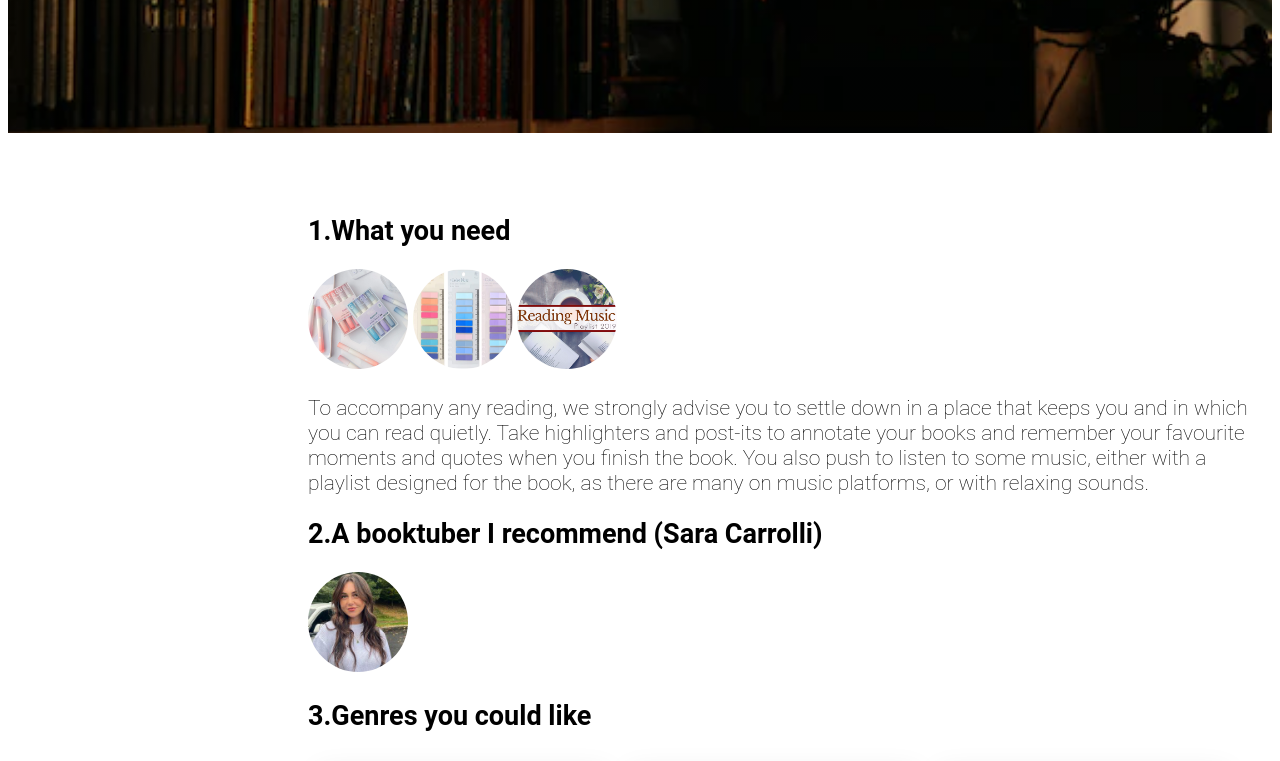
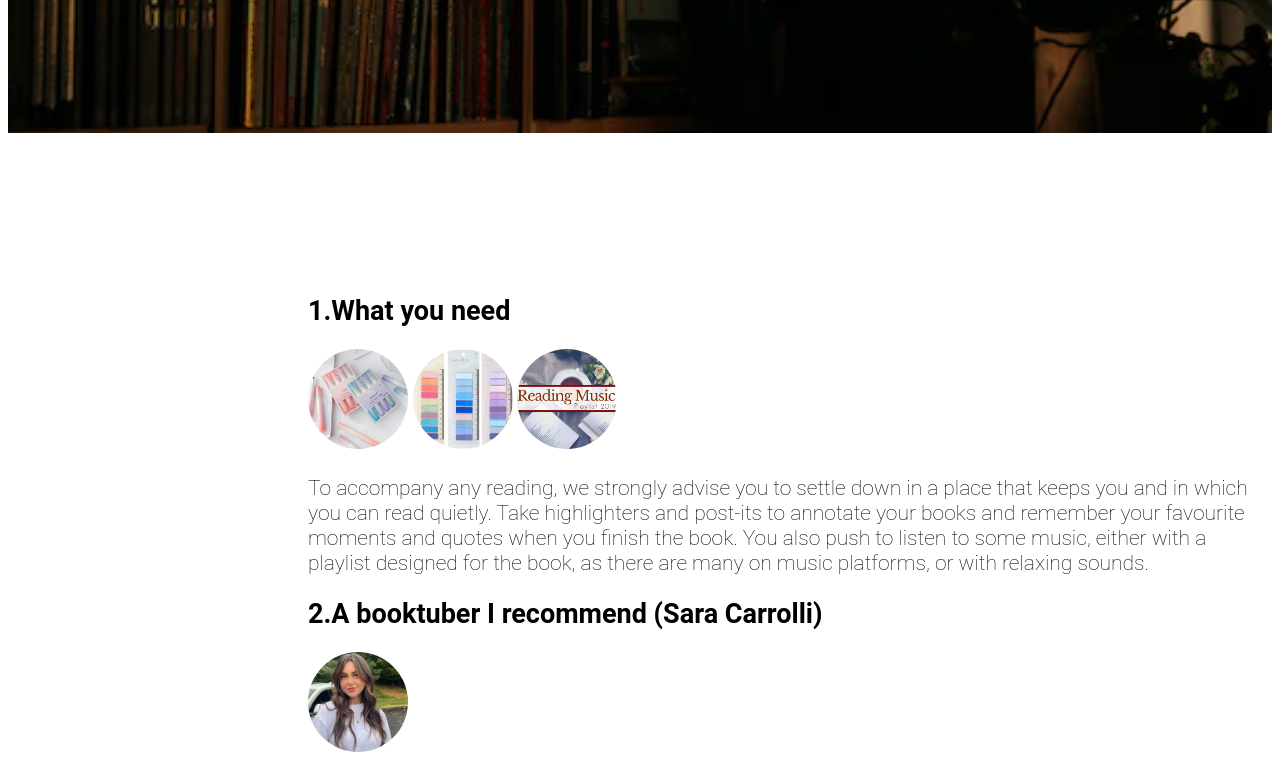
Before and after one commit to heliagde/landing, a plain HTML site: page index.html in a window 1280 px wide. Shown: the part 426-1187 px from the top of the page. Drawn offline with Linux system fonts and the light colour scheme; a script that the page names is missing.

Commit message:
Add files via upload

```diff
--- a/index.html
+++ b/index.html
@@ -15,9 +15,8 @@
   	   </div>
   	</div>
 
-  	<div class="container">
-
-  	  <h2>1.What you need</h2 >
+  	<div class="container" style="margin: 80px auto;">
+  	 <h2>1.What you need</h2 >
   	   <img class="feutres" src="images/feutres.png">
   	   <img class="post" src="images/post.png">
   	   <img class="music" src="images/music.png">
@@ -29,7 +28,7 @@
 
   	  <h2>3.Genres you could like</h2>
 
-  	 <div class="cards">
+  	 <div class="cards" >
       <div class="card" style="background-color: #DEB887;">
   	    <img src="images/romance.png" alt="Romances" style="width: 250px; border-radius: 6px;">
   	    <h3>Romance</h3>
```
